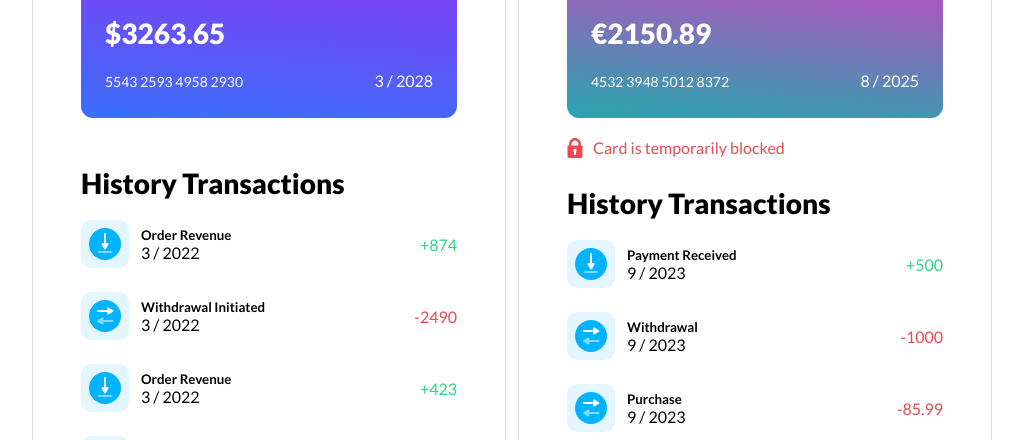
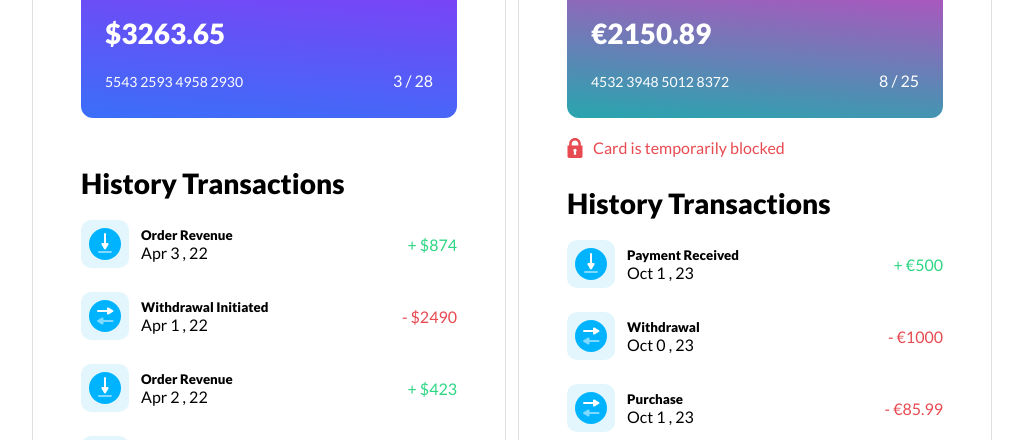
Before and after one commit to adastion/pre-course-1-cards, a plain HTML site: page index.html in a window 1280 px wide. Shown: the part 346-786 px from the top of the page, without its empty margins (32-1055 px from the left). Drawn offline with Linux system fonts and the light colour scheme.

Commit message:
completed

```diff
--- a/index.js
+++ b/index.js
@@ -167,7 +167,7 @@ for (let numCard = 0; numCard < userData.userCards.length; numCard++) {
   }
                                                                 alt=logo-card-network-type/>`);
   document.write(
-    `<span>${card.expirationMonth} / ${card.expirationYear}</span>`
+    `<span>${card.expirationMonth} / ${card.expirationYear % 100}</span>`
   );
   document.write(`</div>`);
 
@@ -199,7 +199,7 @@ for (let numCard = 0; numCard < userData.userCards.length; numCard++) {
     document.write(`<div class='transaction__info'>`);
     document.write(`<h5>${transaction.description}</h5>`);
     document.write(
-      `<p>${transaction.date.getMonth()} / ${transaction.date.getFullYear()}</p>`
+      `<p>${months[transaction.date.getMonth()]} ${transaction.date.getDay()} , ${transaction.date.getFullYear() % 100}</p>`
     );
     document.write(`</div>`);
 
@@ -208,7 +208,7 @@ for (let numCard = 0; numCard < userData.userCards.length; numCard++) {
 
     document.write(
       `<span style='color: ${positiveDebitingBalance};'>${
-        transaction.amount > 0 ? "+" + transaction.amount : transaction.amount
+        transaction.amount > 0 ? "+ " + currencySign + transaction.amount : "- " + currencySign + -transaction.amount
       }</span>`
     );
     document.write(`</li>`);
--- a/style.css
+++ b/style.css
@@ -42,6 +42,10 @@ h2 + ul {
 
 h4 {
   font-size: 20;
+  font-weight: 800;
+}
+
+h5 {
   font-weight: 800;
 }
 
@@ -136,6 +140,7 @@ h4 {
   justify-content: space-between;
   align-items: center;
   gap: 12px;
+  text-transform: capitalize;
 }
 
 .transaction__icon {
```
